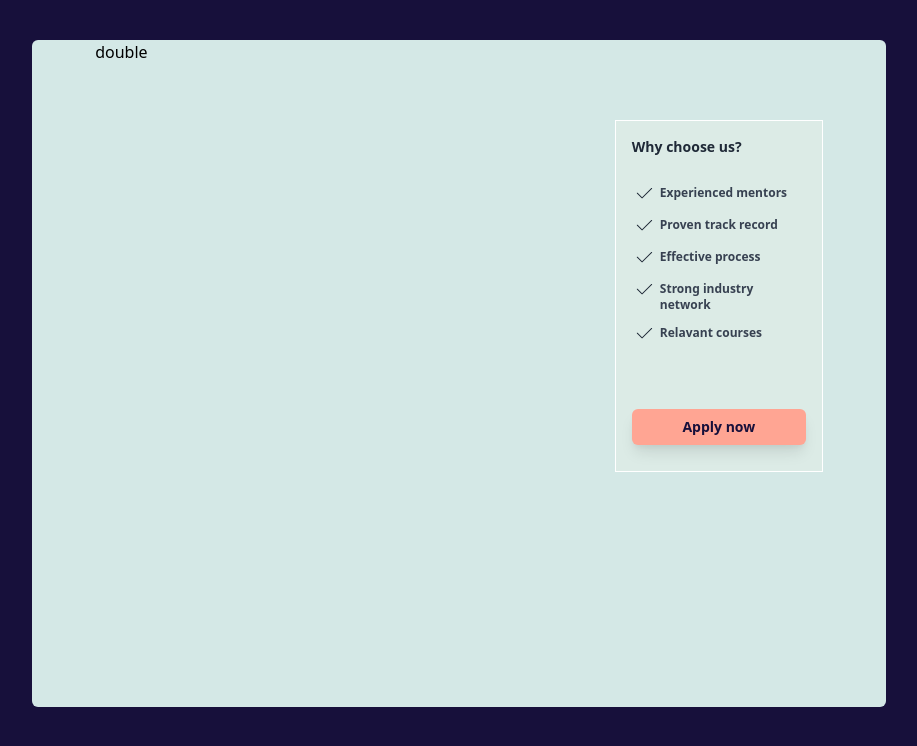
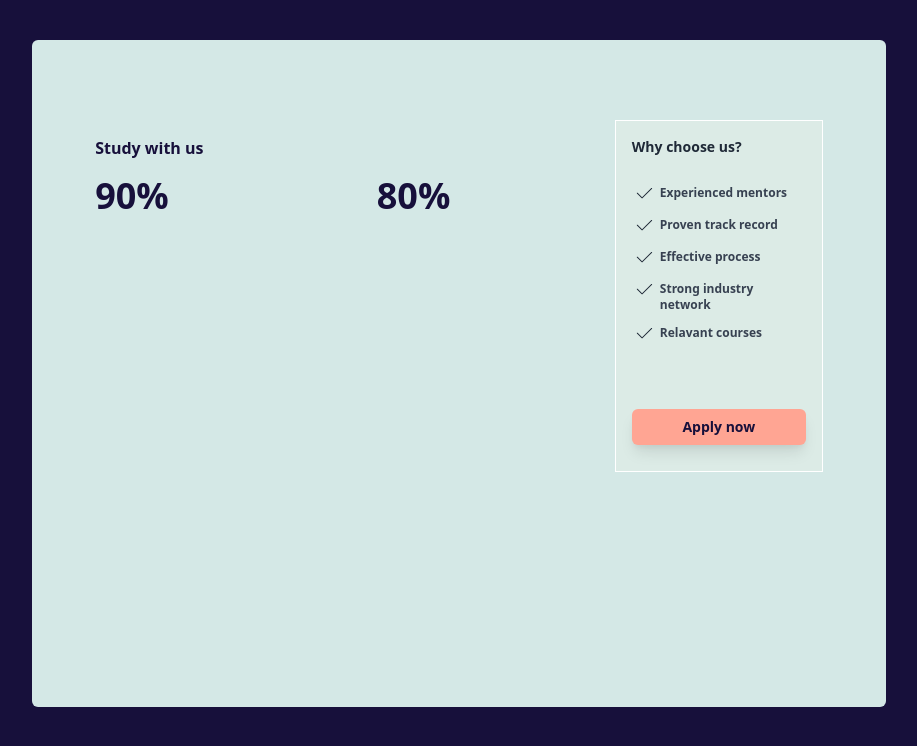
Before and after one commit to nasir-001/100-components, a Vue app: page /layout30 in a window 1280 px wide. Shown: the top 746 px of the page, without its empty margins (181-1098 px from the left). Built offline with nearby package versions, Linux system fonts and the light colour scheme; the HTML template or start-up script is replaced by a standard one.

Commit message:
add flex item for the percentage

```diff
--- a/src/views/Layout30.vue
+++ b/src/views/Layout30.vue
@@ -3,7 +3,17 @@
     <div class="bg-layout30cardColor top-10 sticky rounded-md w-4/6 h-5/6 mx-auto">
       <div class="flex justify-evenly mx-12">
         <div class="w-2/3">
-          double
+          <div class="pt-24 text-layout30backgroundColor font-semibold">
+            Study with us
+          </div>
+          <div class="flex">
+            <div class="pt-4 text-4xl text-layout30backgroundColor font-bold">
+              90%
+            </div>
+            <div class="pt-4 ml-52 text-4xl text-layout30backgroundColor font-bold">
+              80%
+            </div>
+          </div>
         </div>
         <div class="w-52 bg-layout30smallCardColor h-88 mt-20 border border-white">
           <div class="pt-4 text-sm pl-4 font-bold text-gray-800">
```
